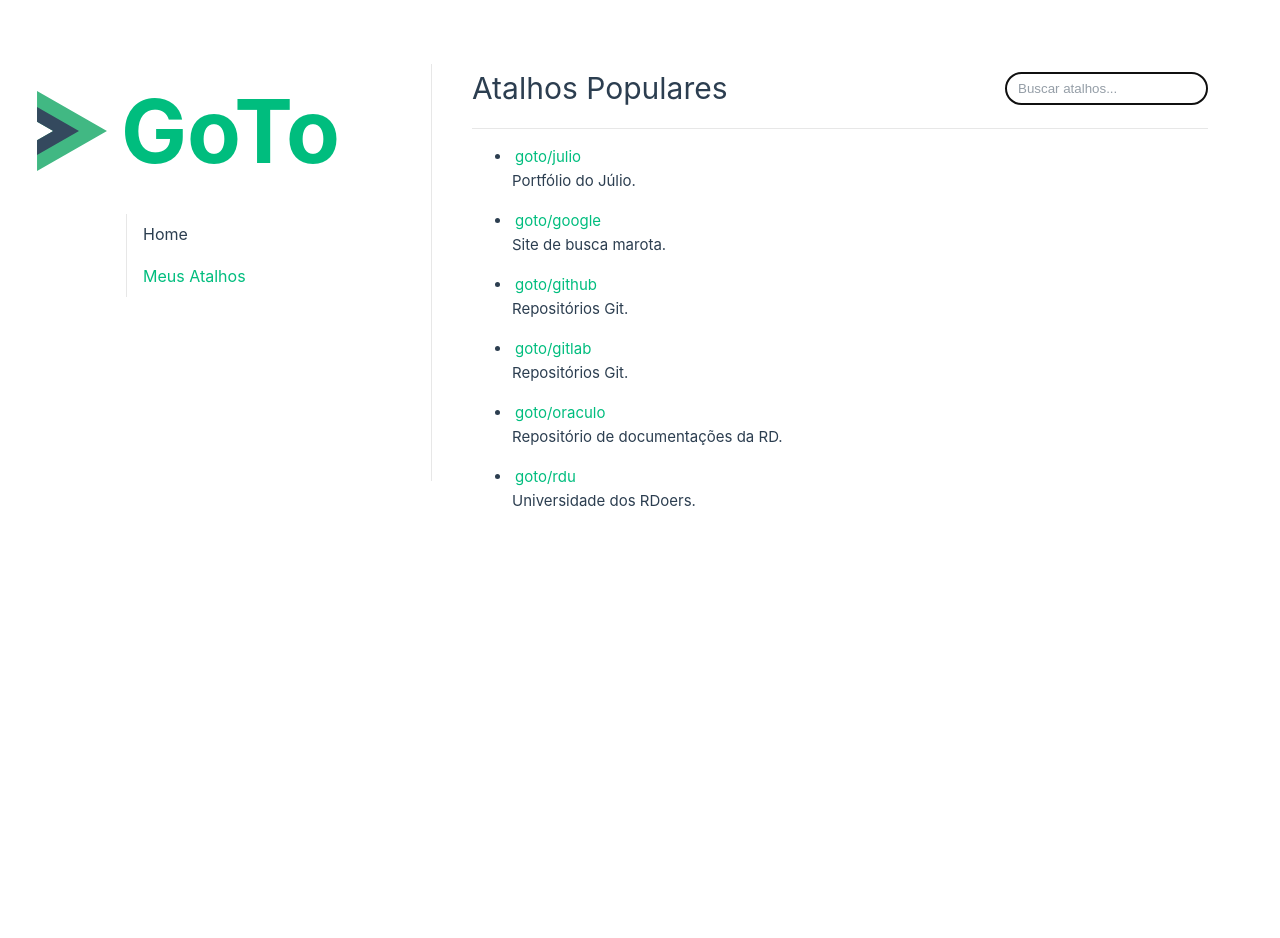
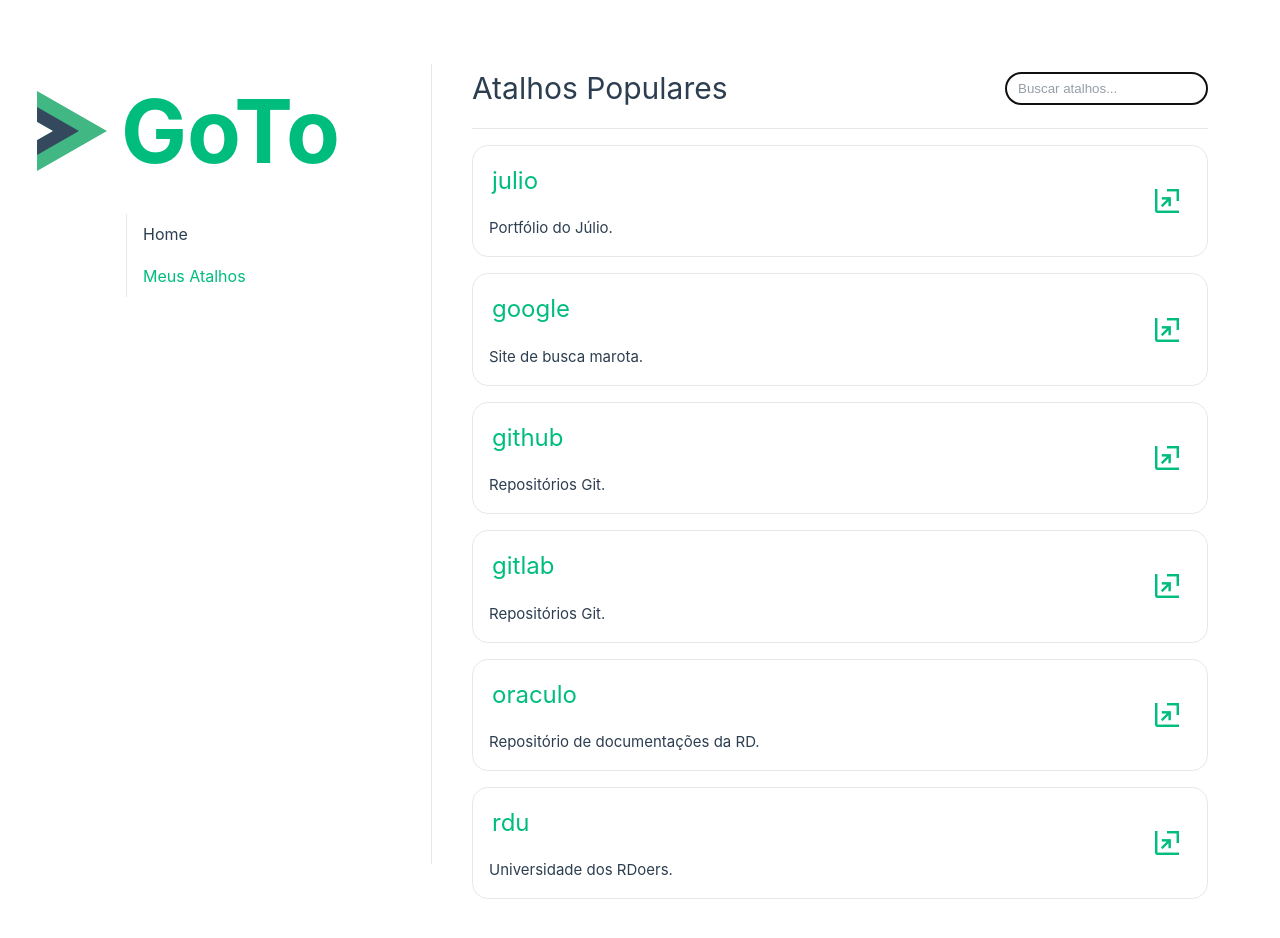
Before and after one commit to juliolmuller/goto, a Vue app: page / in a window 1280 px wide. Shown: the top 938 px of the page. Before the commit the page ends 800 px from the top, so only its background shows below. Built offline with nearby package versions, Linux system fonts and the light colour scheme.

Commit message:
feat: set styles for shortcut items

```diff
--- a/index.html
+++ b/index.html
@@ -1,6 +1,7 @@
 <!DOCTYPE html>
 
 <html lang="en">
+
   <head>
     <meta charset="UTF-8" />
     <meta name="viewport" content="width=device-width, initial-scale=1.0" />
@@ -8,6 +9,8 @@
       RD Shortcuts
     </title>
     <link rel="icon" href="/favicon.ico" />
+    <link rel="stylesheet"
+      href="https://fonts.googleapis.com/css2?family=Material+Symbols+Outlined:opsz,wght,FILL,GRAD@24,400,0,0&icon_names=delete_forever,edit,ungroup" />
   </head>
 
   <body>
@@ -15,4 +18,5 @@
 
     <script type="module" src="/src/main.ts"></script>
   </body>
+
 </html>
--- a/src/components/ShortcutListItem.vue
+++ b/src/components/ShortcutListItem.vue
@@ -4,6 +4,8 @@
   name: string;
   description?: string;
   icon?: string;
+  canDelete?: boolean;
+  canEdit?: boolean;
 };
 
 defineProps<ShortcutListItemProps>();
@@ -11,13 +13,107 @@
 
 <template>
   <li class="shortcut-list-item">
-    <a :href="href" :title="href" target="_blank">goto/{{ name }}</a>
+    <div class="texts">
+      <a :href="href" :title="href" target="_blank">{{ name }}</a>
 
-    <p v-if="description">{{ description }}</p>
+      <p v-if="description">{{ description }}</p>
+    </div>
+
+    <div class="actions">
+      <button v-if="canEdit" type="button">
+        <span class="material-symbols-outlined">edit</span>
+      </button>
+
+      <button v-if="canDelete" type="button">
+        <span class="material-symbols-outlined">delete_forever</span>
+      </button>
+
+      <a :href="href" :title="href" target="_blank">
+        <span class="material-symbols-outlined">ungroup</span>
+      </a>
+    </div>
   </li>
 </template>
 
 <style scoped lang="scss">
 .shortcut-list-item {
+  list-style: none;
+  display: flex;
+  gap: 1rem;
+
+  border: 1px solid var(--color-border);
+  border-radius: 1rem;
+  padding: 1rem;
+
+  &:hover,
+  &:focus-within {
+    button {
+      opacity: 1;
+    }
+  }
+}
+
+.texts {
+  flex: 1;
+
+  a {
+    border-radius: 0.5rem;
+    font-size: 1.5rem;
+  }
+
+  p {
+    margin-top: 1rem;
+  }
+}
+
+.actions {
+  display: flex;
+  align-items: center;
+  gap: 1rem;
+
+  button,
+  a {
+    display: inline-flex;
+    justify-content: center;
+    align-items: center;
+  }
+
+  button {
+    transition: opacity 300ms;
+    opacity: 0;
+    cursor: pointer;
+
+    height: 2rem;
+    width: 2rem;
+    border: 0;
+    border-radius: 50%;
+    background-color: transparent;
+
+    &:hover {
+      background-color: hsla(160, 100%, 37%, 0.2);
+    }
+
+    &:hover,
+    &:focus-visible {
+      span {
+        color: hsla(160, 100%, 37%, 1);
+      }
+    }
+
+    span {
+      color: var(--color-text);
+      font-size: 1.5rem;
+    }
+  }
+
+  a {
+    height: 3rem;
+    width: 3rem;
+    border-radius: 50%;
+
+    span {
+      font-size: 2rem;
+    }
+  }
 }
 </style>
--- a/src/views/HomeView.vue
+++ b/src/views/HomeView.vue
@@ -57,6 +57,8 @@
 }
 
 ul {
+  padding: 0;
+
   li {
     margin-top: 1rem;
   }
--- a/src/views/UserView.vue
+++ b/src/views/UserView.vue
@@ -98,6 +98,8 @@
           <shortcut-list-item
             v-for="shortcut in shortcutsList"
             :key="shortcut.name"
+            can-delete
+            can-edit
             :href="shortcut.href"
             :name="shortcut.name"
             :description="shortcut.description"
@@ -236,6 +238,8 @@
 }
 
 ul {
+  padding: 0;
+
   li {
     margin-top: 1rem;
   }
```
